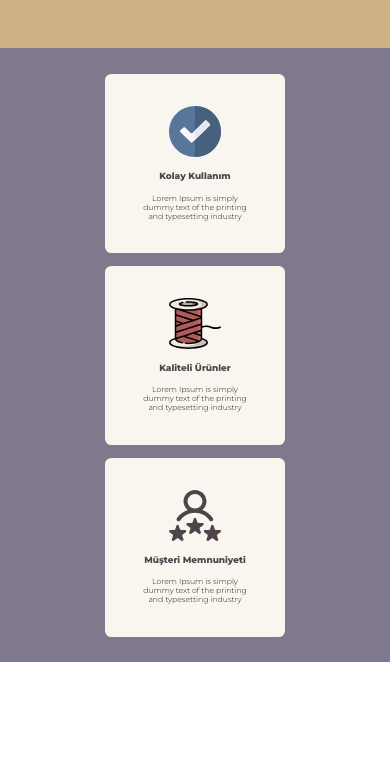
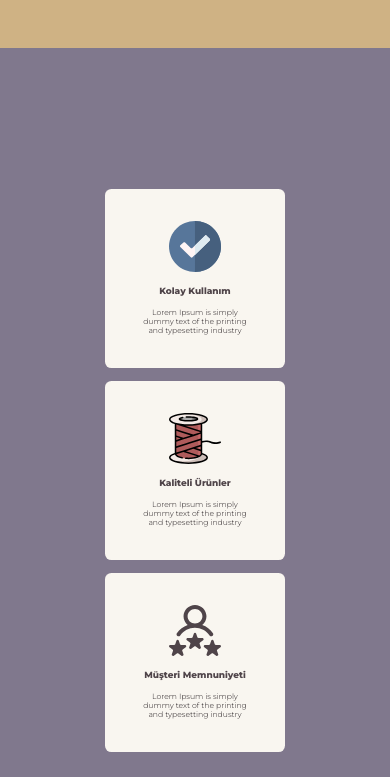
Before and after one commit to armagandalkiran/temafabric-commercial, a plain HTML site: page index.html in a window 390 px wide. Shown: the part 687-1464 px from the top of the page. Drawn offline with Linux system fonts and the light colour scheme.

Commit message:
responsivity problem checked

```diff
--- a/index.html
+++ b/index.html
@@ -3,6 +3,7 @@
 <head>
     <meta charset="UTF-8">
     <meta name="viewport" content="width=device-width, initial-scale=1.0" />
+    <meta name="mobile-web-app-capable" content="yes">
     <link rel="stylesheet" href="style.css">
     <title>Tema Fabric</title>
 </head>
--- a/style.css
+++ b/style.css
@@ -347,12 +347,6 @@ body {
   .section-about {
     text-align: center;
   }
-  .section-features{
-    height:initial;
-  }
-  .row{
-    margin:3rem 0;
-  }
 }
 
 /* media queries end */
```
